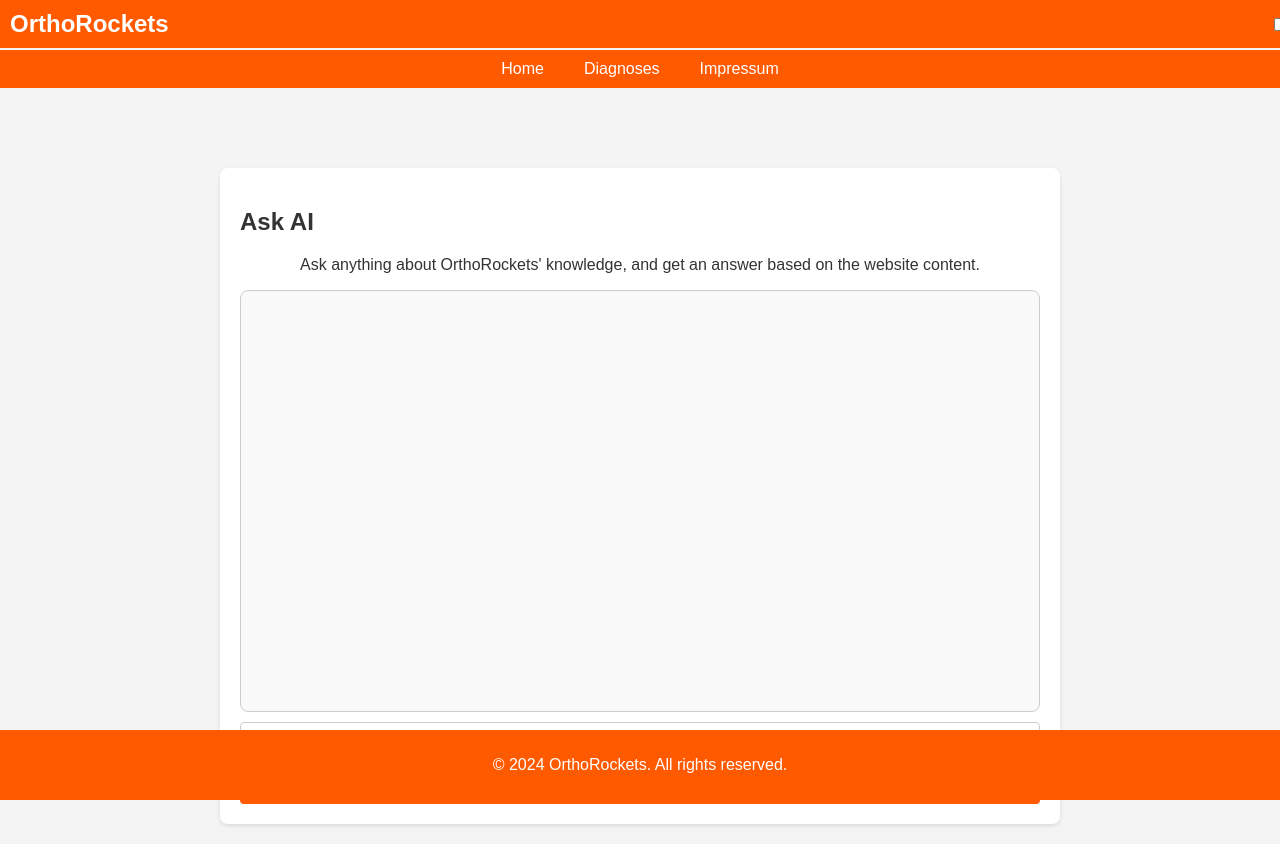
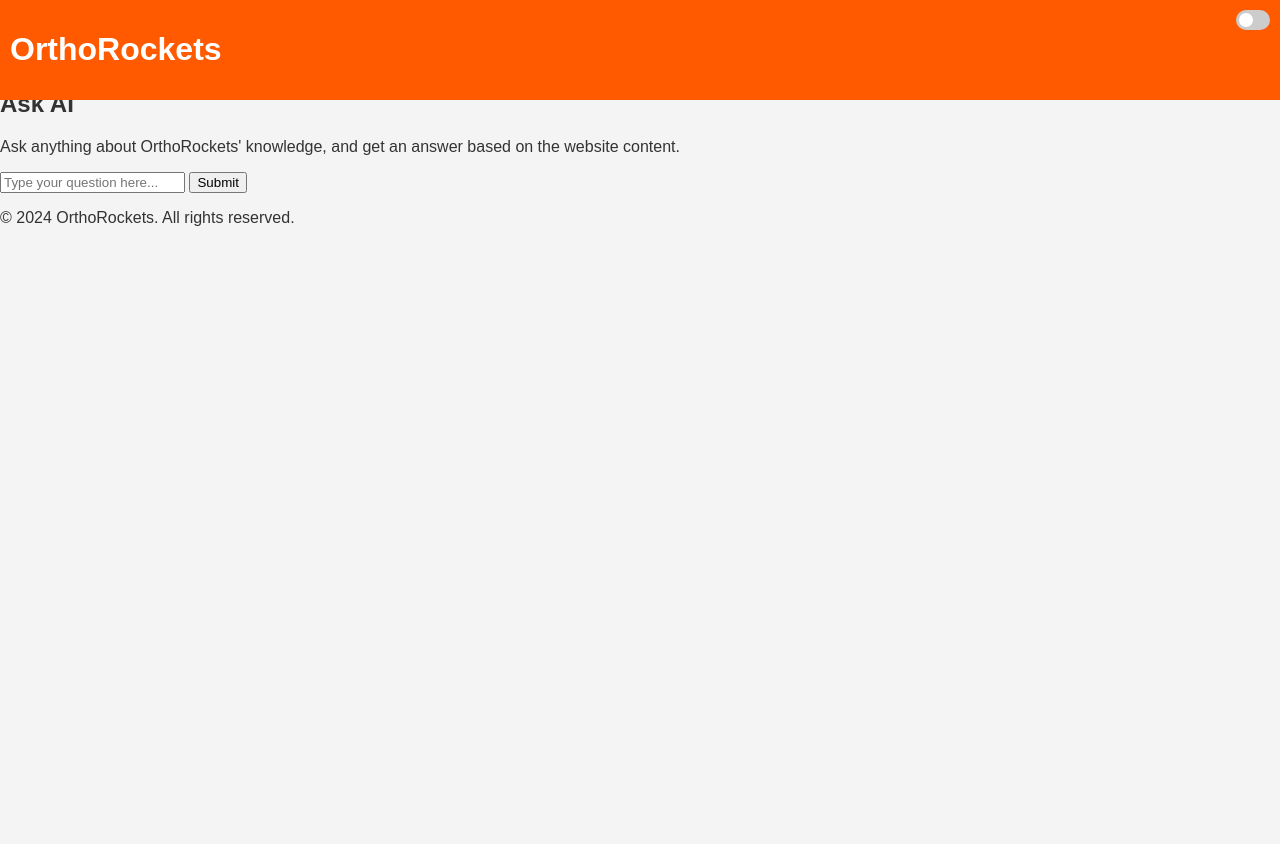
Before and after one commit to nekonomicus/orthorocket, a plain HTML site: page index.html in a window 1280 px wide. After the commit the page ends 800 px from the top, so only its background shows below. Drawn offline with Linux system fonts and the light colour scheme.

Commit message:
Update styles.css

```diff
--- a/styles/styles.css
+++ b/styles/styles.css
@@ -1,3 +1,5 @@
+/* styles.css */
+
 /* General Styles */
 body {
     font-family: Arial, sans-serif;
@@ -24,106 +26,49 @@ header {
     padding: 10px;
 }
 
-h1 {
-    margin: 0;
-    font-size: 24px;
+.switch-container {
+    position: fixed;
+    top: 10px;
+    right: 10px;
+    display: flex;
+    align-items: center;
+    cursor: pointer;
 }
 
-nav {
-    width: 100%;
-    background-color: #ff5a00; /* Hermès Orange */
-    padding: 10px 0;
-    text-align: center;
-    margin-top: 50px;
+.switch {
+    display: none;
 }
 
-nav ul {
-    list-style: none;
-    padding: 0;
-    margin: 0;
-    display: flex;
-    justify-content: center;
+.switch + .slider {
+    position: relative;
+    width: 34px;
+    height: 20px;
+    background-color: #ccc;
+    border-radius: 10px;
+    transition: background-color 0.2s;
 }
 
-nav ul li {
-    margin: 0 15px;
+.switch + .slider:before {
+    content: '';
+    position: absolute;
+    width: 14px;
+    height: 14px;
+    border-radius: 50%;
+    background-color: white;
+    top: 3px;
+    left: 3px;
+    transition: transform 0.2s;
 }
 
-nav ul li a {
-    text-decoration: none;
-    color: white;
-    font-size: 16px;
-    padding: 5px;
-    transition: color 0.3s;
+.switch:checked + .slider {
+    background-color: #ff5a00;
 }
 
-nav ul li a:hover {
-    color: #ffcc99;
+.switch:checked + .slider:before {
+    transform: translateX(14px);
 }
 
-main {
-    flex: 1;
-    padding: 20px;
-    background-color: white;
-    margin: 80px auto 20px auto;
-    border-radius: 8px;
-    box-shadow: 0 2px 4px rgba(0, 0, 0, 0.1);
-    max-width: 800px;
-    width: 90%;
-    transition: background-color 0.3s, color 0.3s;
-}
-
-#chatgpt-wrapper {
-    margin-top: 20px;
-    text-align: center;
-}
-
-#chat-window {
-    border: 1px solid #ccc;
-    padding: 10px;
-    height: 400px;
-    overflow-y: scroll;
-    margin-bottom: 10px;
-    text-align: left;
-    border-radius: 8px;
-    background-color: #f9f9f9;
-}
-
-#chat-input {
-    width: calc(100% - 22px);
-    padding: 10px;
-    margin-bottom: 10px;
-    border-radius: 4px;
-    border: 1px solid #ccc;
-}
-
-#chat-submit {
-    width: 100%;
-    padding: 10px;
-    background-color: #ff5a00;
-    color: white;
-    border: none;
-    border-radius: 4px;
-    cursor: pointer;
-    transition: background-color 0.3s;
-}
-
-#chat-submit:hover {
-    background-color: #cc4a00;
-}
-
-footer {
-    width: 100%;
-    background-color: #ff5a00;
-    color: white;
-    text-align: center;
-    padding: 10px 0;
-    position: fixed;
-    bottom: 0;
-    left: 0;
-    z-index: 1000;
-}
-
+/* Dark mode styles */
 .dark-mode {
     background-color: #121212;
     color: #e0e0e0;
@@ -157,51 +102,6 @@ footer {
     background-color: #cc4a00;
 }
 
-.switch {
-    display: flex;
-    align-items: center;
-    cursor: pointer;
-}
-
-.switch input {
-    display: none;
-}
-
-.switch label {
-    margin-left: 8px;
-    font-size: 14px;
-    color: white;
-}
-
-.switch .slider {
-    position: relative;
-    width: 34px;
-    height: 20px;
-    background-color: #ccc;
-    border-radius: 10px;
-    transition: background-color 0.2s;
-}
-
-.switch .slider:before {
-    content: '';
-    position: absolute;
-    width: 14px;
-    height: 14px;
-    border-radius: 50%;
-    background-color: white;
-    top: 3px;
-    left: 3px;
-    transition: transform 0.2s;
-}
-
-input:checked + .slider {
-    background-color: #ff5a00;
-}
-
-input:checked + .slider:before {
-    transform: translateX(14px);
-}
-
 /* Mobile styles */
 @media (max-width: 768px) {
     nav ul {
```
